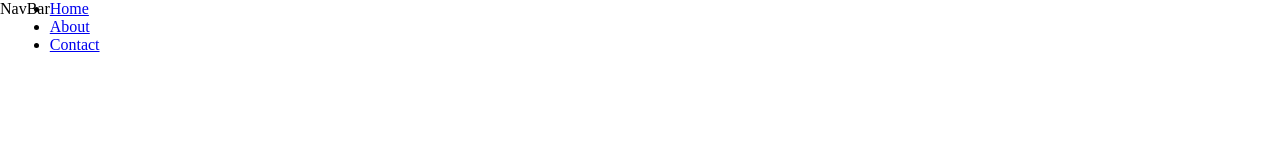
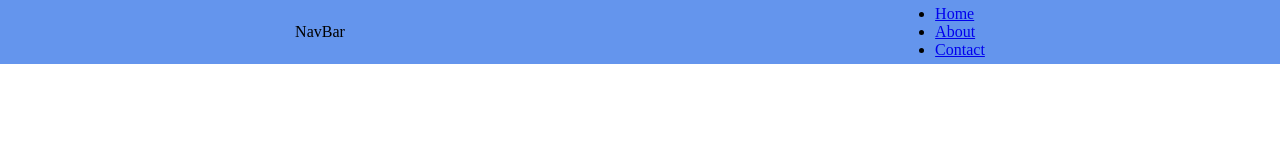
Before and after one commit to j-flores88/navBar, a website built with webpack: page dist/index.html in a window 1280 px wide. Built offline with nearby package versions, Linux system fonts and the light colour scheme.

Commit message:
Add minor Css styling

```diff
--- a/src/index.js
+++ b/src/index.js
@@ -1,3 +1,3 @@
 import navBarGenerator from "./navBarGenerator";
 
-navBarGenerator('NavBar', 'Home', 'About', 'Contact')
+navBarGenerator('NavBar', null, 'Home', 'About', 'Contact')
--- a/src/navBarGenerator.js
+++ b/src/navBarGenerator.js
@@ -1,10 +1,11 @@
 const navSection = document.querySelector('nav');
 
-const navBarGenerator = (pageTitle, ...links) => {
+const navBarGenerator = (pageTitle, titleClass, ...links) => {
     const navTitle = document.createElement('div');
     const navList = document.createElement('ul');
 
     navTitle.innerText = pageTitle;
+    if(titleClass) navTitle.classList.add(titleClass);
 
     navSection.appendChild(navTitle);
     navSection.appendChild(navList);
--- a/src/style.css
+++ b/src/style.css
@@ -5,4 +5,8 @@
 }
 nav {
     display: flex;
+    justify-content: space-around;
+    align-items: center;
+    min-height: 8vh;
+    background-color: cornflowerblue;
 }
```
Also changed, not shown: dist/bundle.js (added), dist/index.html, dist/main.js.
